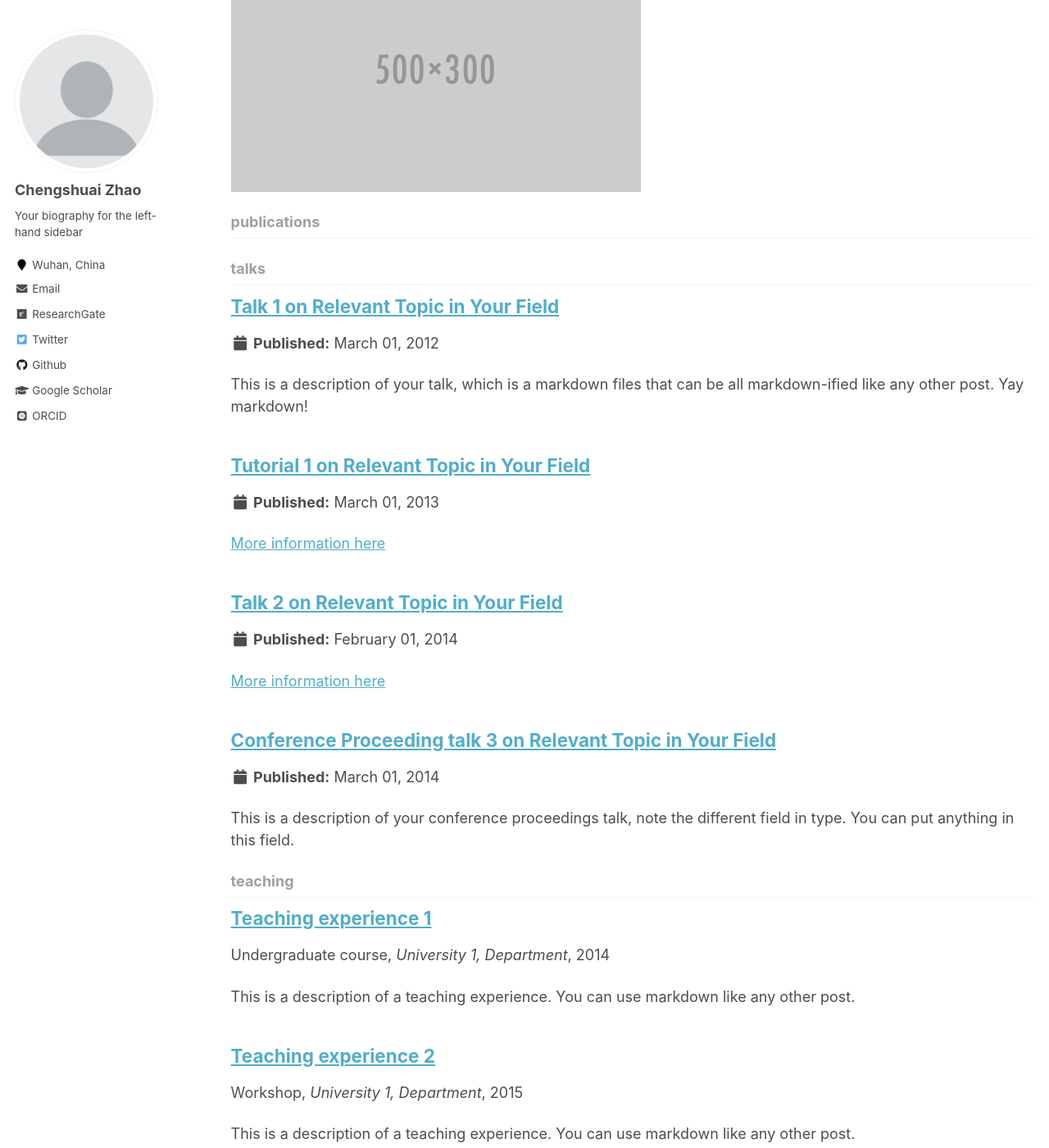
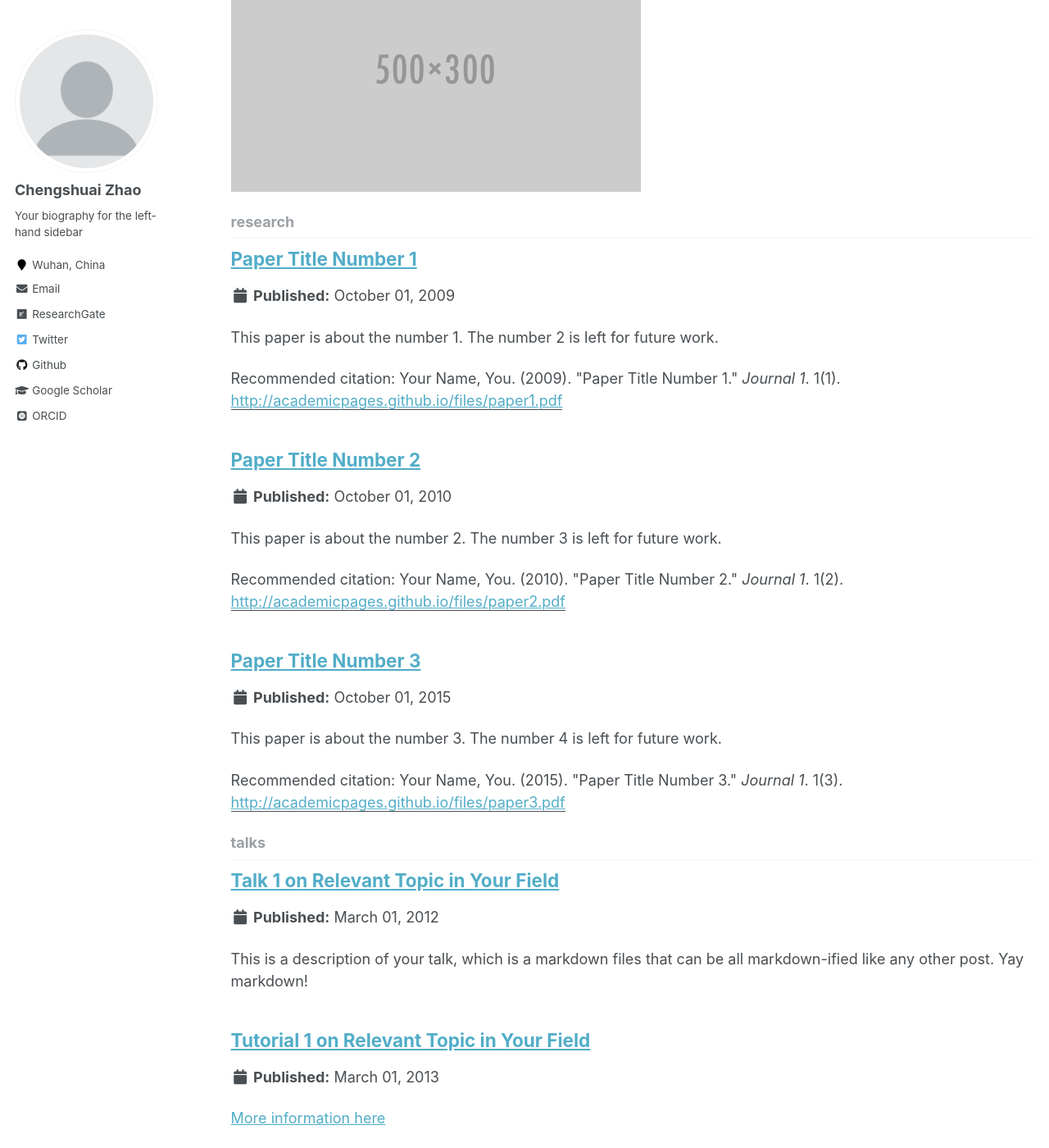
Before and after one commit to ChengshuaiZhao0/ChengshuaiZhao0.github.io, a Jekyll site: the page built from _pages/collection-archive.html, in a window 1280 px wide and 1400 px high, scrolled down 870 px. Shown: the whole window at 82% size. Built offline with Jekyll 4.4.1, drawn with Linux system fonts in a browser that asks for light colours; some web fonts are replaced; some of the changed lines change nothing that is shown.

Commit message:
update file

```diff
--- a/_config.yml
+++ b/_config.yml
@@ -177,7 +177,7 @@ collections:
   teaching:
     output: true
     permalink: /:collection/:path/
-  publications:
+  research:
     output: true
     permalink: /:collection/:path/
   portfolio:
@@ -217,7 +217,7 @@ defaults:
       author_profile: true
       share: true
       comments: true
-  # _publications
+  # _research
   - scope:
       path: ""
       type: research
```
